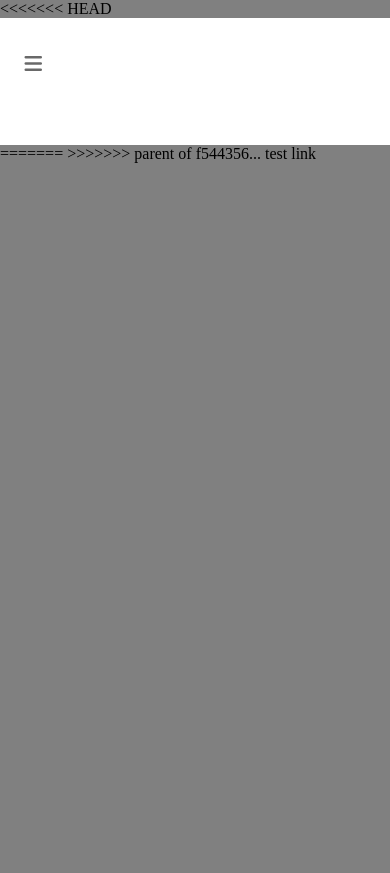
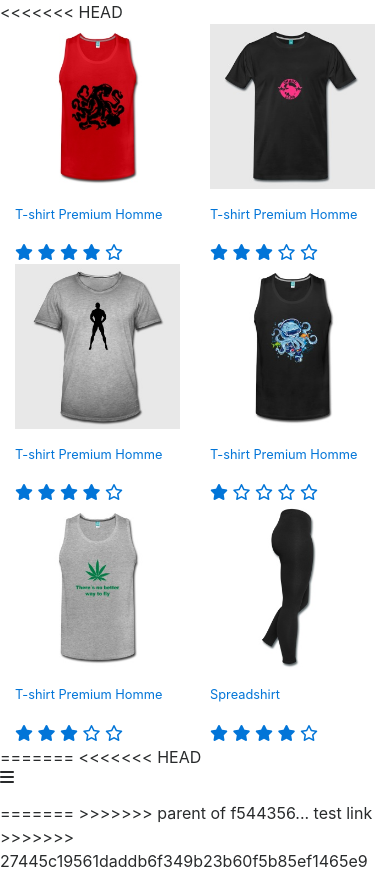
Before and after one commit to shieldbot2/projetandoid2, a plain HTML site: page index.html in a window 390 px wide. Before the commit the page ends 844 px from the top, so only its background shows below. Drawn offline with nearby package versions, Linux system fonts and the light colour scheme.

Commit message:
first commit on modar branch

```diff
--- a/css/style.css
+++ b/css/style.css
@@ -1,3 +1,23 @@
+<<<<<<< HEAD
+.d-block{
+  border:1px solid grey;
+  border-width:1px 0 1px 0;
+  border-radius: 20px;
+  margin-top:5px;
+  text-decoration: none;
+  color:black;
+}
+.mt-3{
+  font-size:0.8rem;
+}
+.d-block:hover{
+  border:1px solid grey;
+  text-decoration: none;
+}
+.display{
+  display:flex;
+  justify-content: space-around;
+=======
 html {
   background: grey;
 }
@@ -53,4 +73,5 @@ header p {
 a {
   text-decoration: none;
   color: #465065;
+>>>>>>> 27445c19561daddb6f349b23b60f5b85ef1465e9
 }
--- a/index.html
+++ b/index.html
@@ -1,3 +1,123 @@
+<<<<<<< HEAD
+<!DOCTYPE html>
+<html>
+  <head>
+    <meta charset="utf-8">
+    <link href="css/style.css" rel="stylesheet">
+    <link rel="stylesheet" href='https://cdnjs.cloudflare.com/ajax/libs/twitter-bootstrap/4.0.0-alpha.6/css/bootstrap.min.css'>
+    <script src="https://use.fontawesome.com/64906f59e1.js"></script>
+    <script src='https://cdnjs.cloudflare.com/ajax/libs/jquery/3.2.1/jquery.min.js'></script>
+    <script src="https://maxcdn.bootstrapcdn.com/bootstrap/4.0.0-alpha.6/js/bootstrap.min.js"></script>
+    <title></title>
+  </head>
+  <body>
+    <div class='container'>
+      <div class='column row'>
+        <a class='d-block col-6' data-toggle="modal" href="#items1">
+          <div class='fuck'>
+            <img src='images/1.jpeg'class='img-fluid'>
+            <p class='mt-3'>T-shirt Premium Homme</p>
+            <div class='rating'>
+              <i class="fa fa-star" aria-hidden="true"></i>
+              <i class="fa fa-star" aria-hidden="true"></i>
+              <i class="fa fa-star" aria-hidden="true"></i>
+              <i class="fa fa-star" aria-hidden="true"></i>
+              <i class="fa fa-star-o" aria-hidden="true"></i>
+            </div>
+          </div>
+        </a>
+        <div class="modal" id="items1">
+             <div class="modal-dialog modal-lg">
+              <div class="modal-content">
+               <div class="modal-body">
+                <header class='modal-header'>
+                 <h3>T-shirt Premium Homme</h3>
+                 <button class='close' data-dismiss='modal'>&times;</button>
+                </header>
+                <img class='col-10 offset-1 img-fluid' src='images/1.jpeg'>
+                <nav class='lis'>
+                 <p  class='display'><span>SIZE:</span> <strong>MD</strong></p>
+                 <p class='display'><span>COLOR:</span> <strong>RED</strong></p>
+                 <p class='display'><span>PRICE:</span> <strong>30$</strong></p>
+                </nav>
+
+                </div>
+                <footer class='modal-footer'>
+                 <button class='btn btn-warning' data-dismiss='modal'>Back</button>
+                </footer>
+               </div>
+              </div>
+            </div>
+        <a class='d-block col-6' data-toggle="modal" href="#modal1">
+          <div class='fuck'>
+            <img src='images/2.jpg'class='img-fluid'>
+            <p class='mt-3'>T-shirt Premium Homme</p>
+            <div class='rating'>
+              <i class="fa fa-star" aria-hidden="true"></i>
+              <i class="fa fa-star" aria-hidden="true"></i>
+              <i class="fa fa-star" aria-hidden="true"></i>
+              <i class="fa fa-star-o" aria-hidden="true"></i>
+              <i class="fa fa-star-o" aria-hidden="true"></i>
+            </div>
+          </div>
+        </a>
+        <a class='d-block col-6' data-toggle="modal" href="#modal1">
+          <div class='fuck'>
+            <img src='images/3.jpg'class='img-fluid'>
+            <p class='mt-3'>T-shirt Premium Homme</p>
+            <div class='rating'>
+              <i class="fa fa-star" aria-hidden="true"></i>
+              <i class="fa fa-star" aria-hidden="true"></i>
+              <i class="fa fa-star" aria-hidden="true"></i>
+              <i class="fa fa-star" aria-hidden="true"></i>
+              <i class="fa fa-star-o" aria-hidden="true"></i>
+            </div>
+          </div>
+        </a>
+        <a class='d-block col-6' data-toggle="modal" href="#modal1">
+          <div class='fuck'>
+            <img src='images/4.jpeg'class='img-fluid'>
+            <p class='mt-3'>T-shirt Premium Homme</p>
+            <div class='rating'>
+              <i class="fa fa-star" aria-hidden="true"></i>
+              <i class="fa fa-star-o" aria-hidden="true"></i>
+              <i class="fa fa-star-o" aria-hidden="true"></i>
+              <i class="fa fa-star-o" aria-hidden="true"></i>
+              <i class="fa fa-star-o" aria-hidden="true"></i>
+            </div>
+          </div>
+        </a>
+        <a class='d-block col-6' data-toggle="modal" href="#modal1">
+          <div class='fuck'>
+            <img src='images/5.jpeg'class='img-fluid'>
+            <p class='mt-3'>T-shirt Premium Homme</p>
+            <div class='rating'>
+              <i class="fa fa-star" aria-hidden="true"></i>
+              <i class="fa fa-star" aria-hidden="true"></i>
+              <i class="fa fa-star" aria-hidden="true"></i>
+              <i class="fa fa-star-o" aria-hidden="true"></i>
+              <i class="fa fa-star-o" aria-hidden="true"></i>
+            </div>
+          </div>
+        </a>
+        <a class='d-block col-6' data-toggle="modal" href="#modal1">
+          <div class='fuck'>
+            <img src='images/6.jpg'class='img-fluid'>
+            <p class='mt-3'>Spreadshirt</p>
+            <div class='rating'>
+              <i class="fa fa-star" aria-hidden="true"></i>
+              <i class="fa fa-star" aria-hidden="true"></i>
+              <i class="fa fa-star" aria-hidden="true"></i>
+              <i class="fa fa-star" aria-hidden="true"></i>
+              <i class="fa fa-star-o" aria-hidden="true"></i>
+            </div>
+          </div>
+        </a>
+      </div>
+    </div>
+  </body>
+</html>
+=======
 <<<<<<< HEAD
 <!DOCTYPE html>
 <html lang="fr">
@@ -28,3 +148,4 @@
 </html>
 =======
 >>>>>>> parent of f544356... test link
+>>>>>>> 27445c19561daddb6f349b23b60f5b85ef1465e9
```
Also changed, not shown: images/1.jpeg (added), images/2.jpg (added), images/3.jpg (added), images/4.jpeg (added), images/5.jpeg (added), images/6.jpg (added).
